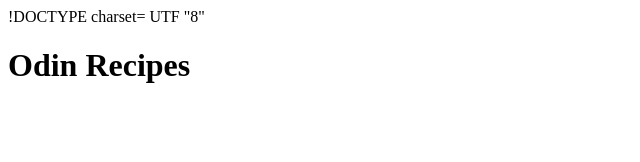
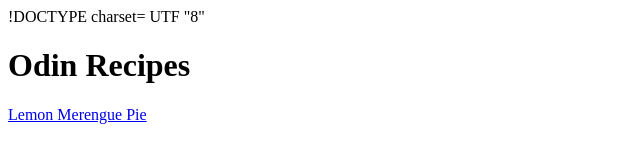
Before and after one commit to Kfulce92/odin-recipes, a plain HTML site: page index.html in a window 1280 px wide. Shown: the whole page, without its empty margins (0-640 px from the left). Drawn offline with Linux system fonts and the light colour scheme.

Commit message:
add Lemon Merengue Pie link

```diff
--- a/index.html
+++ b/index.html
@@ -7,6 +7,7 @@
     </head>
 
     <body><h1>Odin Recipes</h1>
+        <a href="recipes.lemonmerenguepie.html">Lemon Merengue Pie</a>
     </body>
 
 </html>
```
